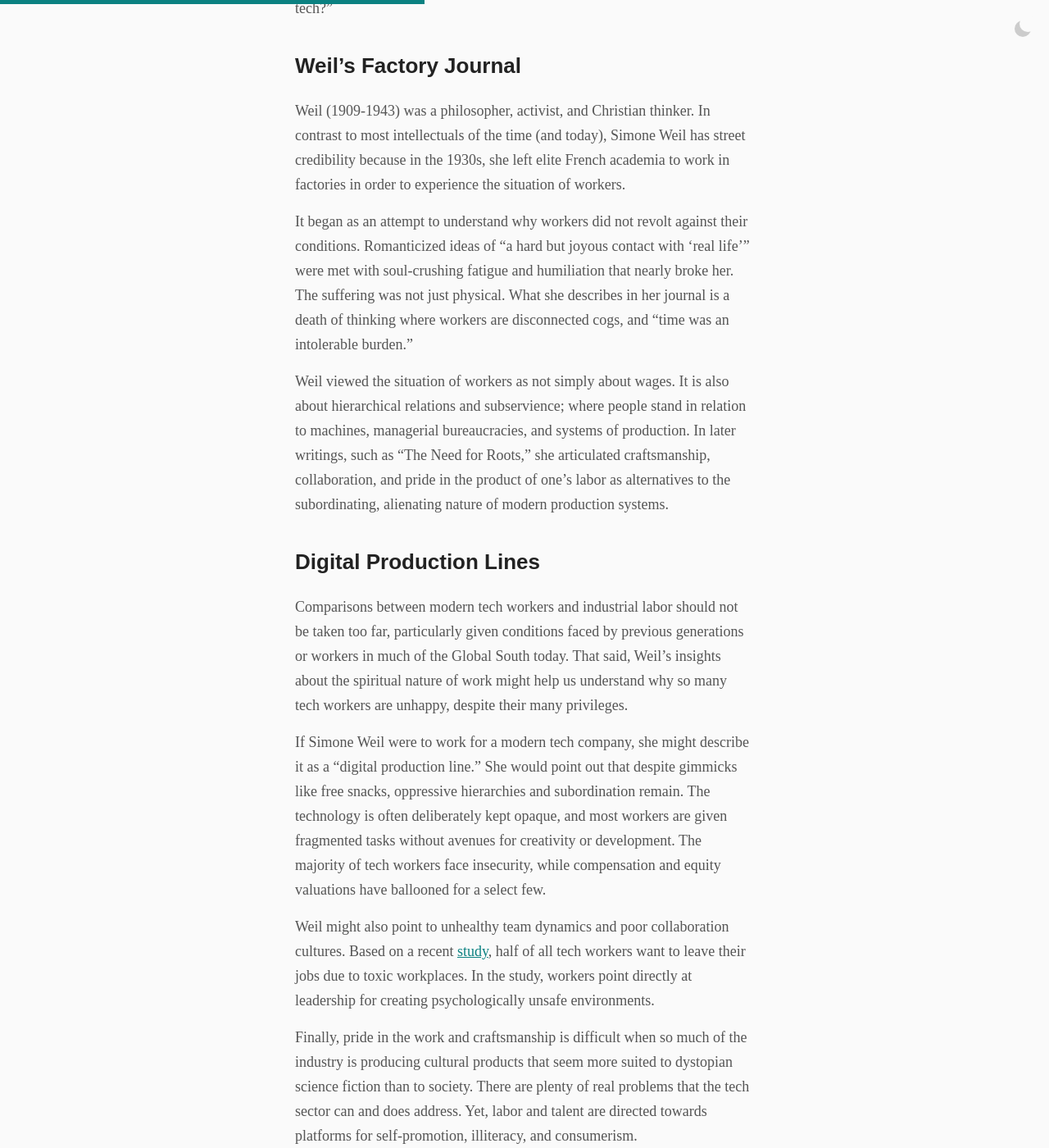
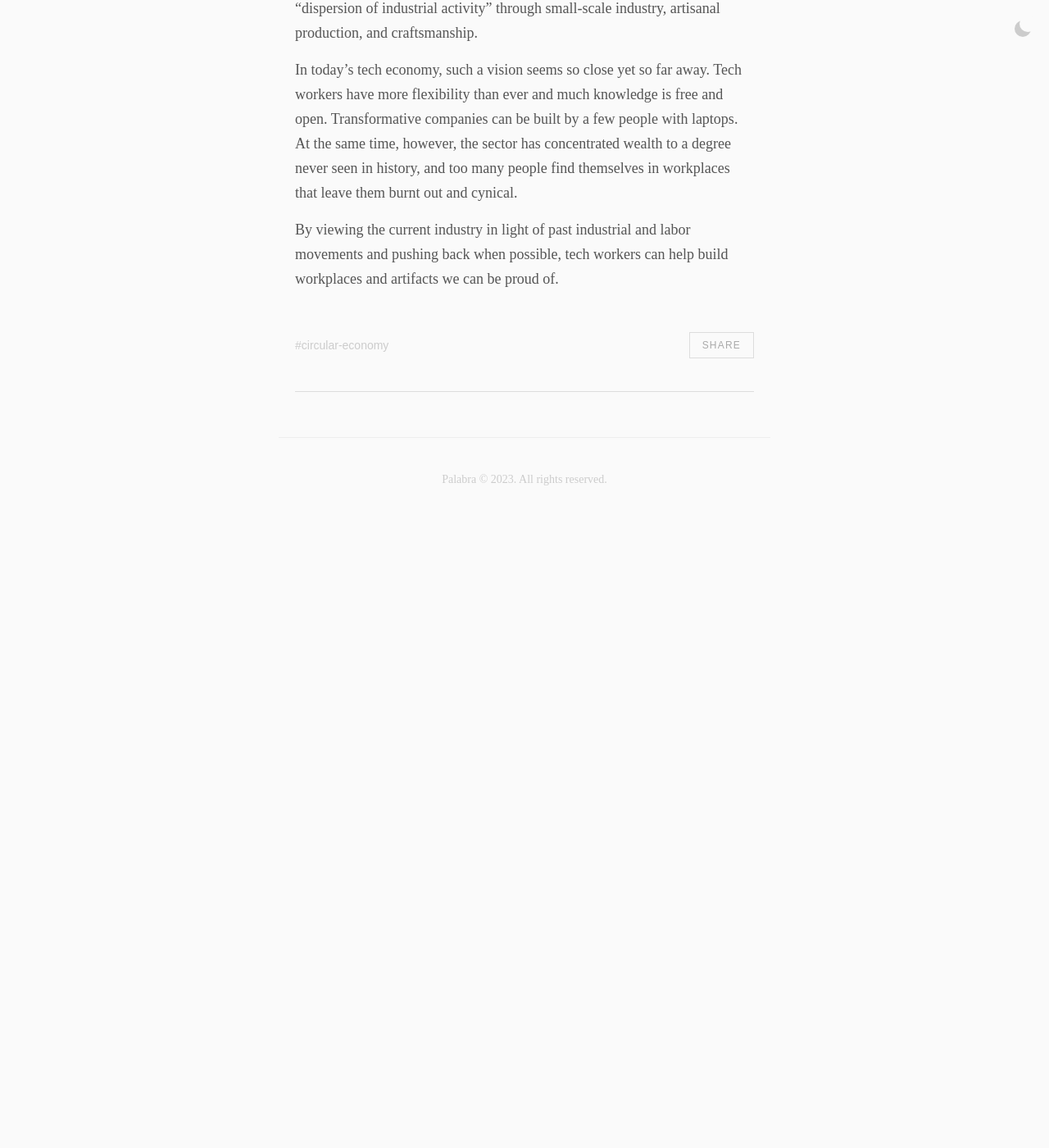
Before and after one commit to craigmateo/palabra, a Jekyll site: the page built from _posts/2023-10-21-cricular-economy.md, in a window 1280 px wide and 1400 px high, scrolled down 976 px. Shown: the whole window at 82% size. Built offline with Jekyll 4.4.1, drawn with Linux system fonts in a browser that asks for light colours; some web fonts are replaced; comment, search, counter and statistics services are not loaded; after the commit the page ends 1612 px from its top, so only the background shows below that; some of the changed text lies outside the part shown.

Commit message:
new post

```diff
--- a/_posts/2023-10-21-cricular-economy.md
+++ b/_posts/2023-10-21-cricular-economy.md
@@ -1,41 +1,22 @@
 ---
 author: craig
 title: "What if Simone Weil worked in tech?"
-category: tech-industry
-tags: philosophy tech
+category: environment
+tags: circular-economy
 ---
 
 <figure class="aligncenter">
 	<img src="/assets/images/weil.png" width="800" height="300" alt="Imae from book cover The Need for Roots at penguinrandomhouse.com/" />
 </figure>
 
-Tech companies have marketed a progressive image of their organizations and brands. Recent events, such as mass layoffs and reports of toxic work cultures, have brought long-overdue discussions and critiques of this sector into the mainstream.
-
-We can hope that this pushback will lead to positive changes. However, it is difficult to find the language to describe what the modern tech industry even is. Terms like <a href="https://nymag.com/intelligencer/2022/10/what-is-technofeudalism.html" target="_blank">"technofeudalism"</a> help explain the big-picture role of tech monopolies in the global economy. Still, there is also a need to understand and express the day-to-day experiences of workers.
-
-As a tech worker, I've often asked myself, "What if Simone Weil worked in tech?"
 
 <!--more-->
 
-## Weil's Factory Journal
+##
 
-Weil (1909-1943) was a philosopher, activist, and Christian thinker. In contrast to most intellectuals of the time (and today), Simone Weil has street credibility because in the 1930s, she left elite French academia to work in factories in order to experience the situation of workers.
+##
 
-It began as an attempt to understand why workers did not revolt against their conditions. Romanticized ideas of "a hard but joyous contact with ‘real life’" were met with soul-crushing fatigue and humiliation that nearly broke her. The suffering was not just physical. What she describes in her journal is a death of thinking where workers are disconnected cogs, and "time was an intolerable burden."
-
-Weil viewed the situation of workers as not simply about wages. It is also about hierarchical relations and subservience; where people stand in relation to machines, managerial bureaucracies, and systems of production. In later writings, such as "The Need for Roots," she articulated craftsmanship, collaboration, and pride in the product of one's labor as alternatives to the subordinating, alienating nature of modern production systems.
-
-## Digital Production Lines
-
-Comparisons between modern tech workers and industrial labor should not be taken too far, particularly given conditions faced by previous generations or workers in much of the Global South today. That said, Weil's insights about the spiritual nature of work might help us understand why so many tech workers are unhappy, despite their many privileges.
-
-If Simone Weil were to work for a modern tech company, she might describe it as a "digital production line." She would point out that despite gimmicks like free snacks, oppressive hierarchies and subordination remain. The technology is often deliberately kept opaque, and most workers are given fragmented tasks without avenues for creativity or development. The majority of tech workers face insecurity, while compensation and equity valuations have ballooned for a select few.
-
-Weil might also point to unhealthy team dynamics and poor collaboration cultures. Based on a recent <a href="https://www.talentlms.com/research/toxic-culture-tech-industry-survey">study</a>, half of all tech workers want to leave their jobs due to toxic workplaces. In the study, workers point directly at leadership for creating psychologically unsafe environments.
-
-Finally, pride in the work and craftsmanship is difficult when so much of the industry is producing cultural products that seem more suited to dystopian science fiction than to society. There are plenty of real problems that the tech sector can and does address. Yet, labor and talent are directed towards platforms for self-promotion, illiteracy, and consumerism.
-
-## Digital Artisanship
+##
 
 Ongoing debates about the political and economic power of Big Tech might lead to reforms such as breaking up monopolies. However, thinkers like Weil are a reminder that even grand system changes do not necessarily translate into workplaces that are fulfilling and liberating.
 
```
